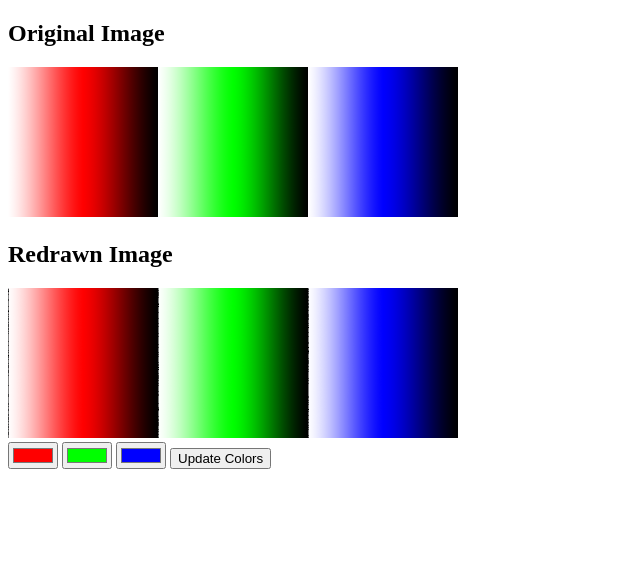
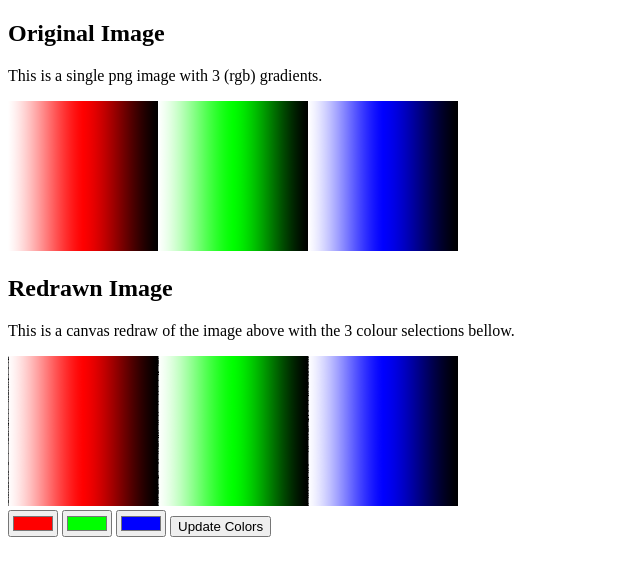
Before and after one commit to Albertissa/image-recolor-test, a plain HTML site: page index.html in a window 1280 px wide. Shown: the whole page, without its empty margins (0-640 px from the left). Drawn offline with nearby package versions, Linux system fonts and the light colour scheme.

Commit message:
updated copy

```diff
--- a/index.html
+++ b/index.html
@@ -12,8 +12,10 @@
 </head>
 <body>
   <h2>Original Image</h2>
+  <p>This is a single png image with 3 (rgb) gradients.</p>
   <img id="origImg" src="logo.png" alt="Original image" style="width:450px;height:150px"><br />
   <h2>Redrawn Image</h2>
+  <p>This is a canvas redraw of the image above with the 3 colour selections bellow.</p>
   <canvas id="myCanvas" width="900" height="300" style=""></canvas><br />
   <input id="color-1" type="color" value="#ff0000" />
   <input id="color-2" type="color" value="#00ff00" />
```
